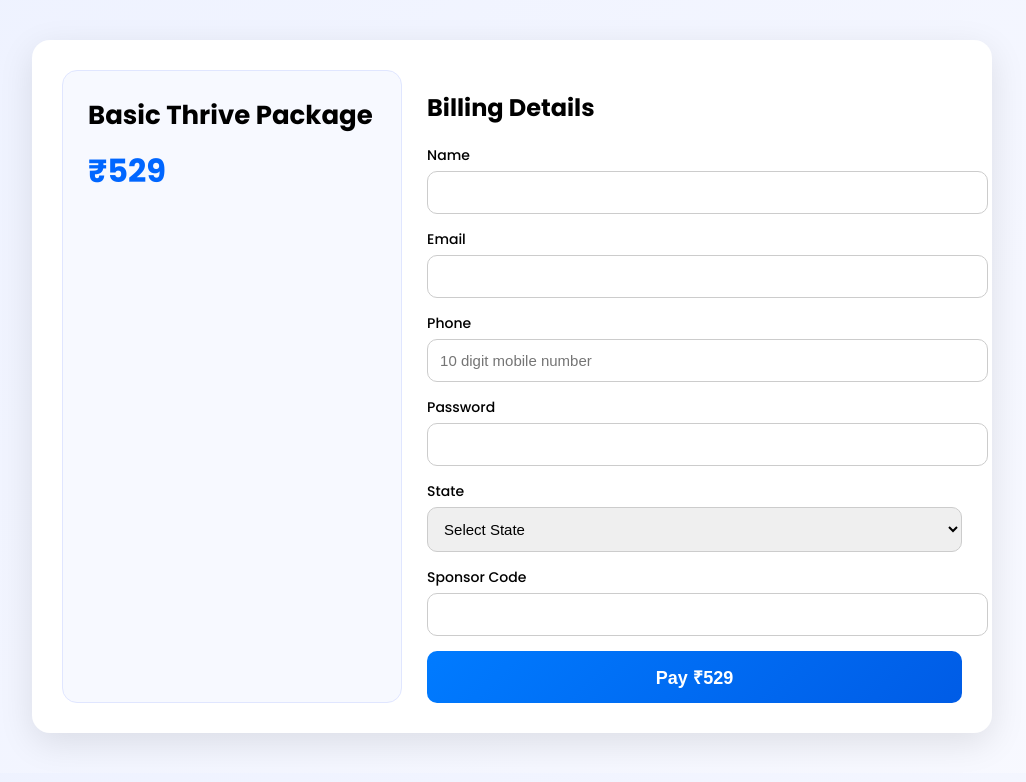
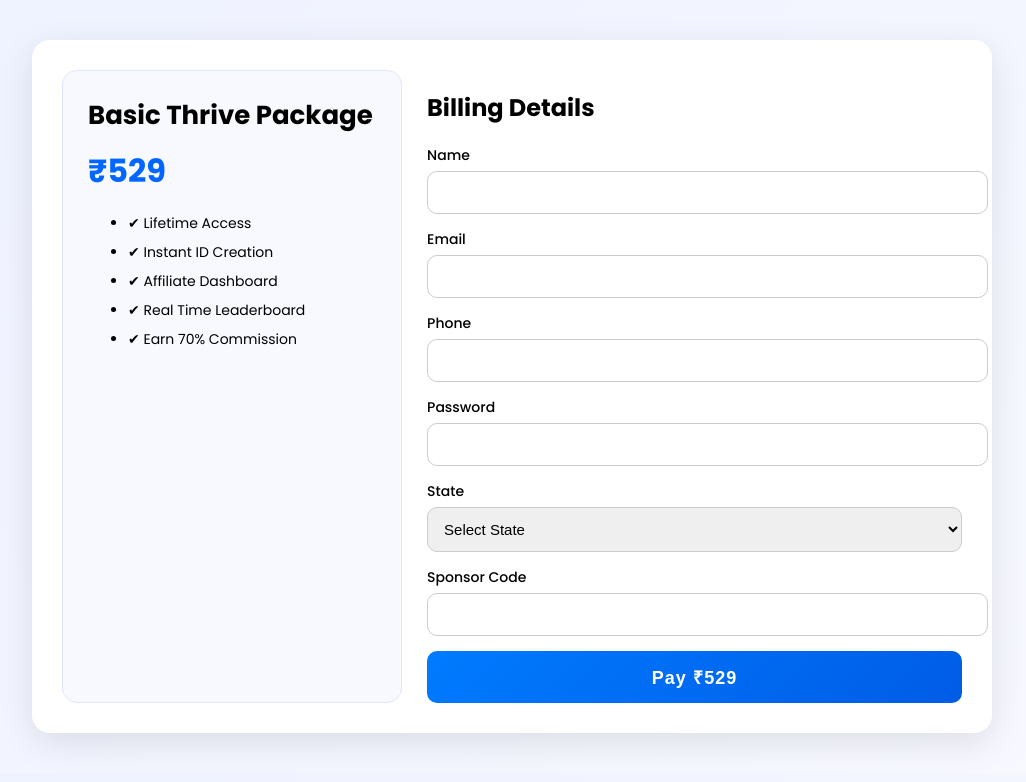
Before and after one commit to pranavch33/RichWave, a Django app: page /checkout/basic/ in a window 1280 px wide. Shown: the top 782 px of the page, without its empty margins (128-1154 px from the left). Run offline with Django 5.2, Linux system fonts and the light colour scheme; data comes from the database, SQL or seed files in the repository.

Commit message:
Refactor checkout.html for improved layout and styles
Updated the checkout page layout and styles, added comments for clarity, and modified the form structure.

```diff
--- a/home/templates/checkout.html
+++ b/home/templates/checkout.html
@@ -4,6 +4,7 @@
 <meta charset="UTF-8">
 <title>Checkout - ThriveOn</title>
 
+<!-- Google Font -->
 <link href="https://fonts.googleapis.com/css2?family=Poppins:wght@300;400;500;600;700&display=swap" rel="stylesheet">
 
 <style>
@@ -26,6 +27,7 @@
         box-shadow: 0 10px 35px rgba(0,0,0,0.1);
     }
 
+    /* LEFT PACKAGE BOX */
     .package {
         width: 35%;
         padding: 25px;
@@ -47,6 +49,12 @@
         margin-bottom: 18px;
     }
 
+    .features li {
+        margin-bottom: 8px;
+        font-size: 14px;
+    }
+
+    /* RIGHT CHECKOUT FORM */
     .form-box {
         width: 65%;
     }
@@ -65,6 +73,13 @@
         border: 1px solid #ccc;
         margin-bottom: 15px;
         font-size: 15px;
+        transition: 0.3s;
+        outline: none;
+    }
+
+    input:focus, select:focus {
+        border-color: #0066ff;
+        box-shadow: 0 0 6px rgba(0,102,255,0.3);
     }
 
     button {
@@ -77,23 +92,50 @@
         background: linear-gradient(135deg, #007bff, #005ce6);
         color: #fff;
         cursor: pointer;
+        transition: 0.3s;
+        letter-spacing: 1px;
+    }
+
+    button:hover {
+        background: linear-gradient(135deg, #005ce6, #0047b3);
+        transform: translateY(-2px);
+    }
+
+    @media(max-width: 820px){
+        .center-box {
+            flex-direction: column;
+            padding: 20px;
+        }
+        .package, .form-box {
+            width: 100%;
+        }
     }
 </style>
+
 </head>
-
 <body>
 
 <div class="center-box">
 
+    <!-- LEFT PACKAGE SECTION -->
     <div class="package">
         <div class="package-title">{{ package.name }}</div>
         <div class="price">₹{{ package.price }}</div>
+
+        <ul class="features">
+            <li>✔ Lifetime Access</li>
+            <li>✔ Instant ID Creation</li>
+            <li>✔ Affiliate Dashboard</li>
+            <li>✔ Real Time Leaderboard</li>
+            <li>✔ Earn 70% Commission</li>
+        </ul>
     </div>
 
+    <!-- RIGHT FORM -->
     <div class="form-box">
-        <h2>Billing Details</h2>
+        <h2 style="margin-bottom: 20px;">Billing Details</h2>
 
-        <form method="POST" action="/checkout/prime/">
+        <form method="POST">
             {% csrf_token %}
 
             <label>Name</label>
@@ -103,14 +145,7 @@
             <input type="email" name="email" required>
 
             <label>Phone</label>
-            <input
-              type="text"
-              name="phone"
-              required
-              minlength="10"
-              maxlength="10"
-              pattern="[0-9]{10}"
-              placeholder="10 digit mobile number">
+            <input type="text" name="phone" required>
 
             <label>Password</label>
             <input type="password" name="password" required>
@@ -123,13 +158,21 @@
                 <option>Madhya Pradesh</option>
                 <option>Rajasthan</option>
                 <option>Uttar Pradesh</option>
+                <option>Karnataka</option>
+                <option>Delhi</option>
+                <option>Tamil Nadu</option>
+                <option>West Bengal</option>
+                <option>Bihar</option>
+                <option>Punjab</option>
+                <option>Haryana</option>
             </select>
 
             <label>Sponsor Code</label>
             <input type="text" name="sponsor_code">
 
-            <button type="submit">Pay ₹{{ package.price }}</button>
+            <button type="submit" class="pay-btn">Pay ₹{{ package.price }}</button>
         </form>
+
     </div>
 
 </div>
```
